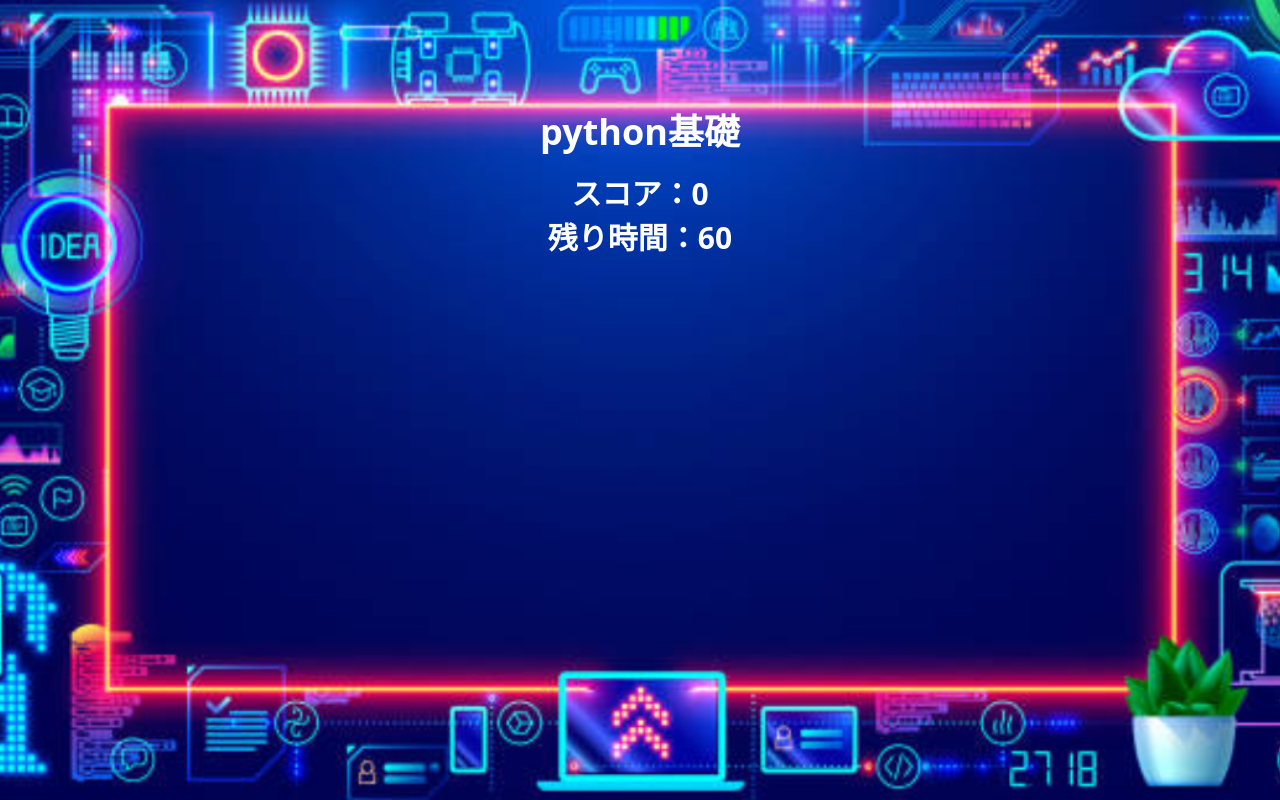
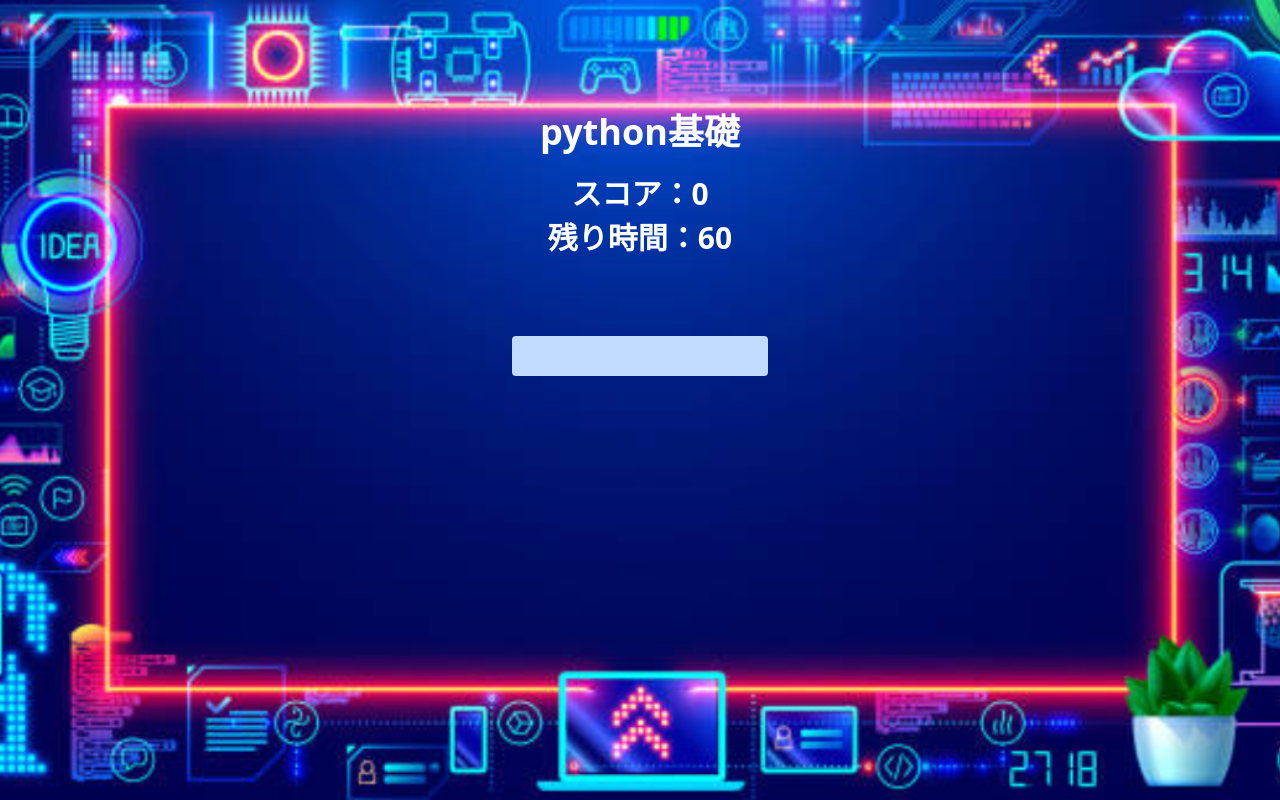
Before and after one commit to yusei53/typing_game, a React (Vite) app: page /game in a window 1280 px wide. Built offline with nearby package versions, Linux system fonts and the light colour scheme.

Commit message:
入力できる機能追加

```diff
--- a/src/components/game.tsx
+++ b/src/components/game.tsx
@@ -5,6 +5,7 @@ export const Game = (props: { title: string }) => {
 
   const [score, setScore] = useState(0);
   const [timeLeft, setTimeLeft] = useState(60);
+  const [userInput, setUserInput] = useState("");
 
   return (
     <div className="flex justify-center items-center h-screen bg-custom-background">
@@ -12,6 +13,12 @@ export const Game = (props: { title: string }) => {
         <p className="text-4xl mb-6">{title}</p>
         <p className="text-3xl mb-2">スコア：{score}</p>
         <p className="text-3xl">残り時間：{timeLeft}</p>
+        <input
+          type="text"
+          value={userInput}
+          onChange={(e) => setUserInput(e.target.value)}
+          className="text-black mt-20 bg-blue-200 p-2 rounded w-64"
+        />
       </div>
     </div>
   );
```
